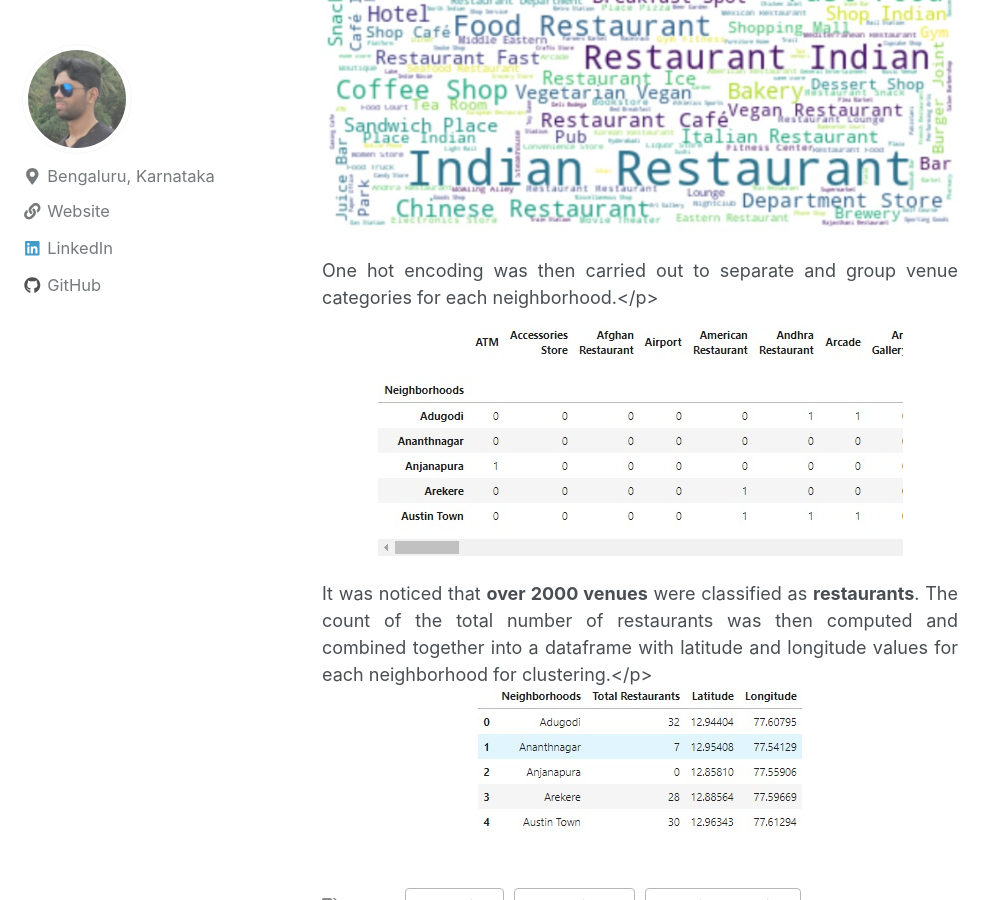
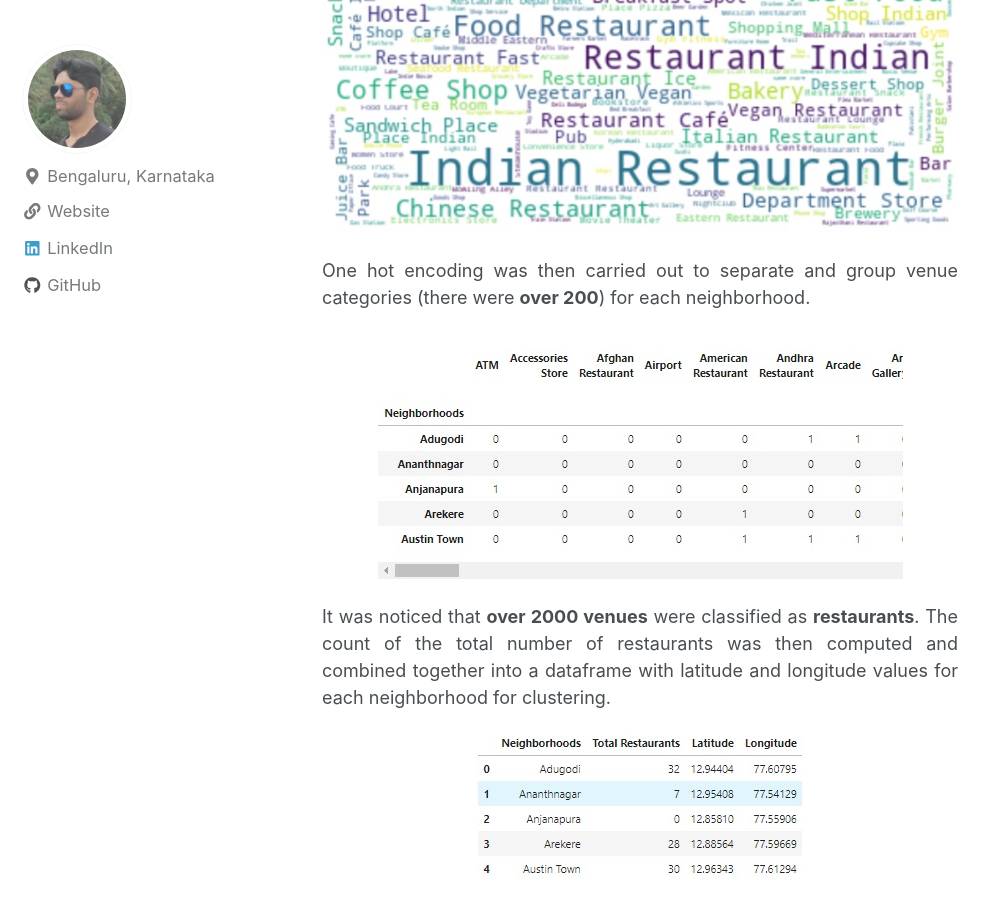
Before and after one commit to gopalrahulrg/gopalrahulrg.github.io, a Jekyll site: the page built from _posts/2019-11-01-cnbr.md, in a window 1280 px wide and 900 px high, scrolled down 2810 px. Shown: the whole window, without its empty margins (0-997 px from the left). Built offline with Jekyll 4.4.1, drawn with Linux system fonts in a browser that asks for light colours; nearby versions of some CDN libraries.

Commit message:
Update 2019-11-01-cnbr.md

```diff
--- a/_posts/2019-11-01-cnbr.md
+++ b/_posts/2019-11-01-cnbr.md
@@ -63,12 +63,12 @@ Unfortunately, public data related to demographic and social parameters for all
 
 <p></p>
 
-<div style="text-align: justify">One hot encoding was then carried out to separate and group venue categories for each neighborhood.</p>
+<div style="text-align: justify"><p>One hot encoding was then carried out to separate and group venue categories (there were <b>over 200</b>) for each neighborhood.</p>
 
 <div style="text-align: center"><img src="{{ site.url }}{{ site.baseurl }}/assets/images/cnbr/cnbr_5.jpg">
 
 <p></p>
 
-<div style="text-align: justify">It was noticed that <b>over 2000 venues</b> were classified as <b>restaurants</b>. The count of the total number of restaurants was then computed and combined together into a dataframe with latitude and longitude values for each neighborhood for clustering.</p>
+<div style="text-align: justify"><p>It was noticed that <b>over 2000 venues</b> were classified as <b>restaurants</b>. The count of the total number of restaurants was then computed and combined together into a dataframe with latitude and longitude values for each neighborhood for clustering.</p>
 
 <div style="text-align: center"><img src="{{ site.url }}{{ site.baseurl }}/assets/images/cnbr/cnbr_6.jpg">
```
